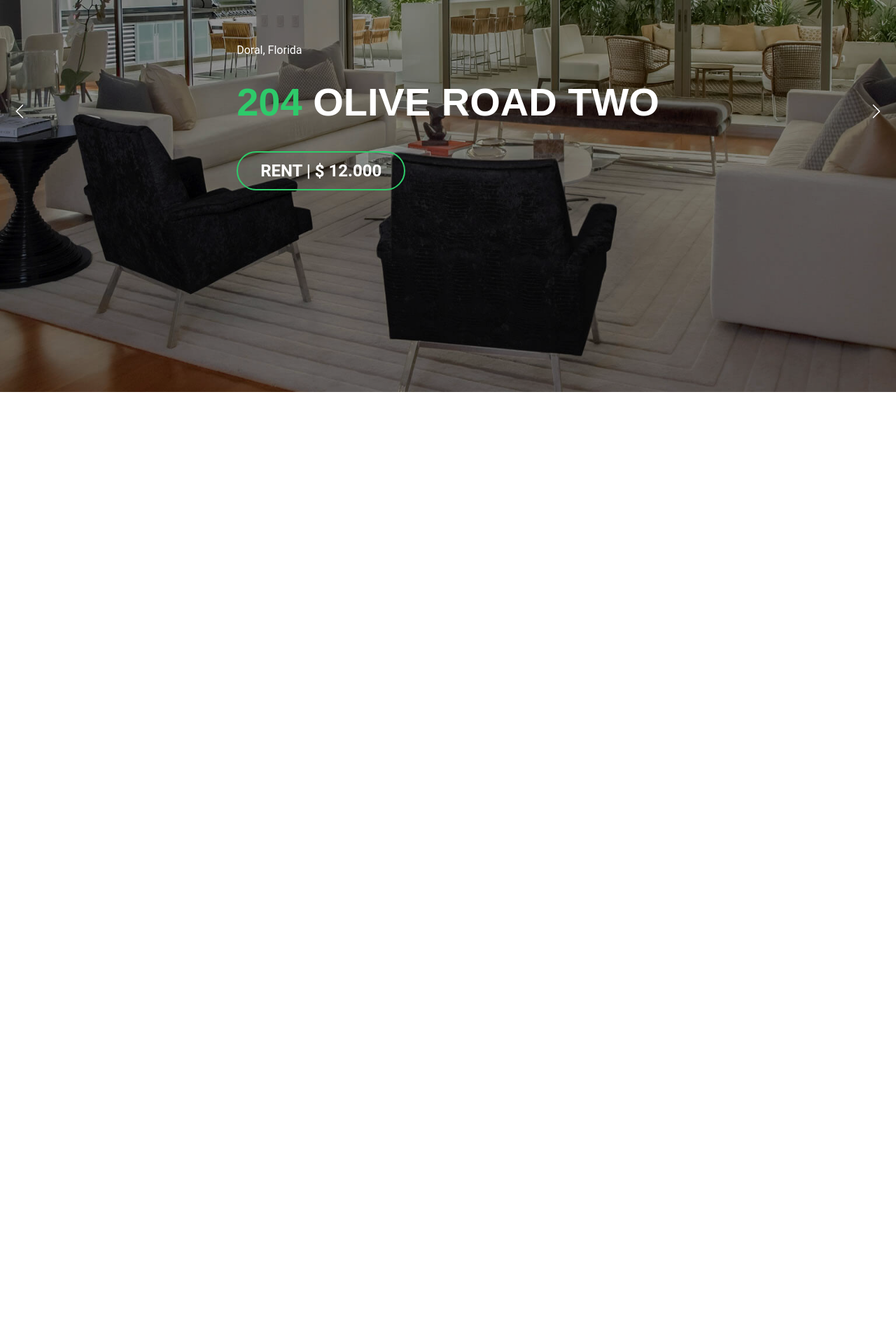
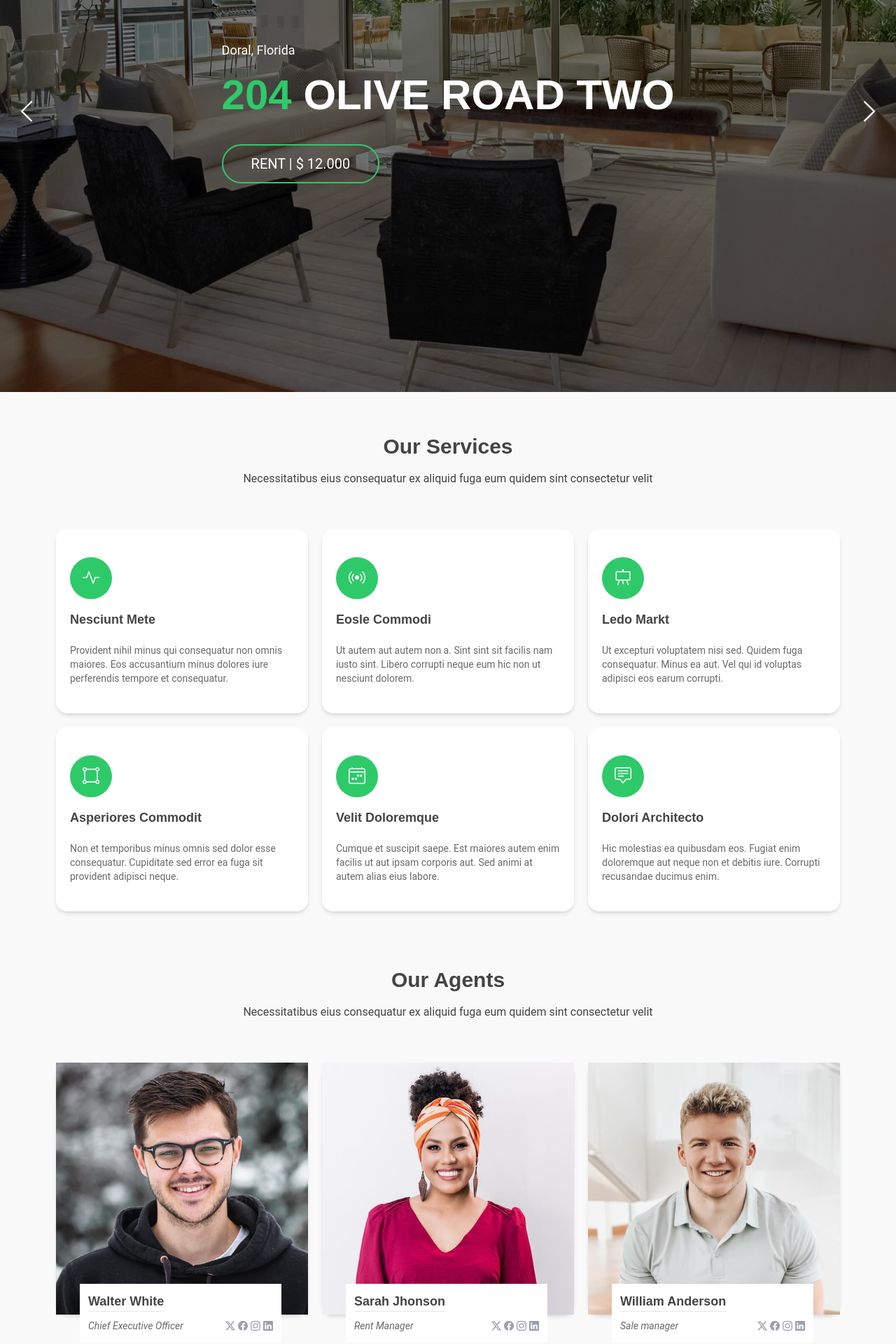
Before and after one commit to AadilNuhu/EstateAgency, an Angular app: page / in a window 1280 px wide. Shown: the part 240-2160 px from the top of the page at 70% size. Before the commit the page ends 800 px from the top, so only its background shows below. Built offline with nearby package versions, Linux system fonts and the light colour scheme.

Commit message:
Added home page

```diff
--- a/src/app/features/pages/home-page/home-page.html
+++ b/src/app/features/pages/home-page/home-page.html
@@ -1,52 +1,143 @@
 <div>
     <app-navbar></app-navbar>
-    <!-- Hero Section -->
+
     <section class="relative h-screen overflow-hidden">
 
-        <div class="overflow-hidden w-full h-screen">
-            <div class="flex w-full transition-transform duration-700 ease-in h-full"
-                [style.transform]="'translateX(-' + (currentIndex * 100) + '%)'">
-                @for(img of carouselImages; track img){
-                <img [src]="img" alt="" class="min-w-full h-screen object-cover">
-                }
+
+        <!-- Carousel -->
+        <div class="flex h-full transition-transform duration-700 ease-in-out"
+            [style.transform]="'translateX(-' + (currentIndex * 100) + '%)'">
+
+            @for (item of carouselItems; track $index) {
+
+            <div class="relative min-w-full h-screen">
+
+                <!-- Background Image -->
+                <img [src]="item.image" alt="{{ item.streetNumber + ' ' + item.streetName }}"
+                    title="{{ item.streetNumber + ' ' + item.streetName }}"
+                    class="absolute inset-0 w-full h-full object-cover object-center">
+
+                <!-- Overlay -->
+                <div class="absolute inset-0 bg-black/50 flex items-center justify-center">
+
+                    <div class="px-15">
+
+                        <p class="text-white mb-5 text-lg">
+                            Doral, Florida
+                        </p>
+
+                        <h2 class="text-surface uppercase font-black text-[26px] md:text-6xl mb-15 md:mb-10">
+
+                            <span class="text-accent">
+                                {{ item.streetNumber }}
+                            </span>
+
+                            {{ item.streetName }}
+
+                        </h2>
+
+                        <a routerLink="/"
+                            class="inline-block border-2 border-accent rounded-full px-10 py-3 text-xl uppercase text-white transition-all duration-300 hover:bg-accent/70 hover:border-accent">
+
+                            {{ item.amount }}
+
+                        </a>
+
+                    </div>
+
+                </div>
 
             </div>
 
+            }
+
         </div>
 
-        <div
-            class="absolute w-screen h-screen bg-black/40 top-0 left-0 right-0 z-50 flex  items-center justify-center flex-col">
-            <button (click)="next()" class="text-surface border-0  absolute left-4 cursor-pointer">
-                <i class="bi bi-chevron-left text-surface text-2xl "></i>
-            </button>
-            <div>
-                <p class="text-white mb-5">Doral, Florida</p>
-                <h2 class="text-[32px] md:text-[56px] font-extrabold md:font-black text-surface uppercase mb-10"><span
-                        class="text-accent">204</span>
-                    Olive
-                    Road Two</h2>
-                <a routerLink="/"
-                    class="border-2 text-2xl uppercase text-surface font-bold border-accent px-8 py-3 rounded-full">rent
-                    | $
-                    12.000</a>
+        <!-- Previous -->
+        <button type="button" (click)="prev()" aria-label="Previous slide"
+            class="absolute left-5 top-1/2 -translate-y-1/2 z-50 text-white hover:text-accent transition">
 
-            </div>
-            <button (click)="prev()" class="text-surface border-0 absolute right-4 cursor-pointer">
-                <i class="bi bi-chevron-right text-surface text-2xl "></i>
+            <i class="bi bi-chevron-left text-4xl"></i>
+
+        </button>
+
+        <!-- Next -->
+        <button type="button" (click)="next()" aria-label="Next slide"
+            class="absolute right-5 top-1/2 -translate-y-1/2 z-50 text-white hover:text-accent transition">
+
+            <i class="bi bi-chevron-right text-4xl"></i>
+
+        </button>
+
+        <!-- Indicators -->
+        <div class="absolute bottom-10 left-1/2 -translate-x-1/2 z-50 flex gap-2">
+
+            @for (item of carouselItems; track $index) {
+
+            <button type="button" (click)="change($index)" [attr.aria-label]="'Go to slide ' + ($index + 1)"
+                class="h-1.5 rounded-full transition-all duration-300" [class.bg-accent]="currentIndex === $index"
+                [class.w-10]="currentIndex === $index" [class.bg-white]="currentIndex !== $index"
+                [class.w-6]="currentIndex !== $index">
+
             </button>
 
+            }
+
         </div>
-        <div class="flex  space-x-1 absolute bottom-10 left-1/2 -translate-x-1/2 z-50 transition-all duration-300">
-            @for(img of carouselImages; track img){
-            <div (click)="change($index)" class="h-1.5  cursor-pointer bg-gray-400"
-                [class.bg-green-400]="currentIndex === $index" [class.bg-white]="currentIndex !== $index"
-                [class.w-10]="currentIndex === $index" [class.w-6]="currentIndex !== $index">
-            </div>
-            }
-        </div>
+
 
 
 
     </section>
 
+    <!-- Our Services Section-->
+    <section class="my-15 px-4 md:px-20 w-full">
+        <h2 class="text-center font-bold text-3xl mb-4">Our Services</h2>
+        <p class="text-center">Necessitatibus eius consequatur ex aliquid fuga eum quidem sint consectetur velit</p>
+        <div class="grid grid-cols-1 md:grid-cols-3 gap-5 mt-15 w-full">
+            @for(item of serviceCardItems; track item.title){
+            <a routerLink="/"
+                class="bg-white rounded-2xl shadow-md px-5 py-10 cursor-pointer transition-all duration-500 hover:-translate-y-1.25">
+
+                <div class="bg-accent rounded-full h-15 w-15 flex items-center justify-center">
+                    <i class="text-surface text-2xl" [class]="item.icon"></i>
+                </div>
+                <h3 class="text-[18px] mt-4 font-bold mb-5">{{item.title}}</h3>
+                <p class="text-sm text-default/80 ">{{item.text }}</p>
+
+            </a>
+            }
+
+        </div>
+    </section>
+    <!-- Our Gent Section-->
+    <section class="my-20 px-4 md:px-20 w-full">
+        <h2 class="text-center font-bold text-3xl mb-4">Our Agents</h2>
+        <p class="text-center">Necessitatibus eius consequatur ex aliquid fuga eum quidem sint consectetur velit</p>
+        <div class="grid grid-cols-1 md:grid-cols-3 gap-5 mt-15">
+            @for(item of agents; track item.name){
+            <div class="bg-white rounded-2xl shadow-md transition-all duration-500 hover:-translate-y-1.25 relative">
+
+                <img [src]="item.imgUrl" alt="">
+                <div class="absolute -bottom-10 bg-white w-[80%] left-8.5 p-3">
+                    <h4 class="text-[18px]  font-bold border-b border-gray-200 w-fit mb-2">{{item.name}}</h4>
+                    <div class="flex items-center justify-between">
+                        <p class="text-sm text-default/80 italic ">{{item.role }}</p>
+                        <div class="flex space-x-1">
+                            <a routerLink=""><i class="bi bi-twitter-x text-sm text-gray-400"></i></a>
+                            <a routerLink=""><i class="bi bi-facebook text-sm text-gray-400"></i></a>
+                            <a routerLink=""><i class="bi bi-instagram text-sm text-gray-400"></i></a>
+                            <a routerLink=""><i class="bi bi-linkedin text-sm text-gray-400"></i></a>
+                        </div>
+                    </div>
+                </div>
+
+            </div>
+            }
+
+        </div>
+    </section>
+
+    <app-footer></app-footer>
+
 </div>
--- a/src/app/features/pages/home-page/home-page.ts
+++ b/src/app/features/pages/home-page/home-page.ts
@@ -1,46 +1,110 @@
-import { Component, OnDestroy, OnInit } from '@angular/core';
+import { ChangeDetectorRef, Component, NgZone, OnDestroy, OnInit } from '@angular/core';
 import { RouterLink } from '@angular/router';
 
+import { NgClass } from '@angular/common';
+import { interval, Subscription } from 'rxjs';
+import { Footer } from '../../../components/footer/footer';
 import { Navbar } from '../../../components/navbar/navbar';
 
 @Component({
   selector: 'app-home-page',
-  imports: [Navbar, RouterLink],
+  imports: [Navbar, RouterLink, Footer, NgClass],
   templateUrl: './home-page.html',
   styleUrl: './home-page.css',
 })
 export class HomePage implements OnInit, OnDestroy {
-  carouselImages = [
-    'assets/hero-carousel-1.jpg',
-    'assets/hero-carousel-2.jpg',
-    'assets/hero-carousel-3.jpg',
+  //
+  private sub?: Subscription;
+
+  carouselItems = [
+    {
+      image: 'assets/hero-carousel-1.jpg',
+      streetName: 'Olive Road Two',
+      streetNumber: 204,
+      amount: 'rent | $ 12.000',
+    },
+    {
+      image: 'assets/hero-carousel-2.jpg',
+      streetName: 'Venda Road Five',
+      streetNumber: 247,
+      amount: 'sale | $ 356.000',
+    },
+    {
+      image: 'assets/hero-carousel-3.jpg',
+      streetName: 'Vitra Road three',
+      streetNumber: 247,
+      amount: 'rent | $ 3.000',
+    },
   ];
 
   currentIndex = 0;
+  constructor(
+    private zone: NgZone,
+    private cdr: ChangeDetectorRef,
+  ) {}
 
-  private internalId?: ReturnType<typeof setInterval>;
+  ngOnInit() {
+    this.sub = interval(6000).subscribe(() => {
+      this.zone.run(() => {
+        this.next();
+        this.cdr.markForCheck();
+      });
+    });
+  }
+
+  ngOnDestroy() {
+    this.sub?.unsubscribe();
+  }
 
   next() {
-    this.currentIndex = (this.currentIndex + 1) % this.carouselImages.length;
+    this.currentIndex = (this.currentIndex + 1) % this.carouselItems.length;
   }
 
   prev() {
     this.currentIndex =
-      (this.currentIndex - 1 + this.carouselImages.length) % this.carouselImages.length;
-    console.log(this.currentIndex);
+      (this.currentIndex - 1 + this.carouselItems.length) % this.carouselItems.length;
   }
 
   change(index: number) {
     this.currentIndex = index;
   }
 
-  ngOnInit() {
-    setInterval(() => {
-      this.next();
-    }, 4000);
-  }
+  serviceCardItems = [
+    {
+      icon: 'bi bi-activity',
+      title: 'Nesciunt Mete',
+      text: 'Provident nihil minus qui consequatur non omnis maiores. Eos accusantium minus dolores iure perferendis tempore et consequatur.',
+    },
+    {
+      icon: 'bi bi-broadcast',
+      title: 'Eosle Commodi',
+      text: 'Ut autem aut autem non a. Sint sint sit facilis nam iusto sint. Libero corrupti neque eum hic non ut nesciunt dolorem.',
+    },
+    {
+      icon: 'bi bi-easel',
+      title: 'Ledo Markt',
+      text: 'Ut excepturi voluptatem nisi sed. Quidem fuga consequatur. Minus ea aut. Vel qui id voluptas adipisci eos earum corrupti.',
+    },
+    {
+      icon: 'bi bi-bounding-box-circles',
+      title: 'Asperiores Commodit',
+      text: 'Non et temporibus minus omnis sed dolor esse consequatur. Cupiditate sed error ea fuga sit provident adipisci neque.',
+    },
+    {
+      icon: 'bi bi-calendar4-week',
+      title: 'Velit Doloremque',
+      text: 'Cumque et suscipit saepe. Est maiores autem enim facilis ut aut ipsam corporis aut. Sed animi at autem alias eius labore.',
+    },
+    {
+      icon: 'bi bi-chat-square-text',
+      title: 'Dolori Architecto',
+      text: 'Hic molestias ea quibusdam eos. Fugiat enim doloremque aut neque non et debitis iure. Corrupti recusandae ducimus enim.',
+    },
+  ];
 
-  ngOnDestroy() {
-    clearInterval(this.internalId);
-  }
+  agents = [
+    { name: 'Walter White', imgUrl: 'assets/team-1.jpg', role: 'Chief Executive Officer' },
+    { name: 'Sarah Jhonson', imgUrl: 'assets/team-2.jpg', role: 'Rent Manager' },
+    { name: 'William Anderson', imgUrl: 'assets/team-3.jpg', role: 'Sale manager' },
+  ];
 }
--- a/src/styles.css
+++ b/src/styles.css
@@ -4,7 +4,7 @@
 @import 'bootstrap-icons/font/bootstrap-icons.css';
 
 @theme {
-  --color-background: #ffffff;
+  --color-background: #f9f9f9;
   --color-default: #444444;
   --color-heading: #1b1b1b;
   --color-accent: #2eca6a;
@@ -20,18 +20,6 @@
   --color-nav-dropdown-hover: #2eca6a;
 }
 
-/* .light-background {
-  --color-background: #f9f9f9;
-  --color-surface: #ffffff;
-}
-
-.dark-background {
-  --color-background: #060606;
-  --color-default: #ffffff;
-  --color-heading: #ffffff;
-  --color-surface: #252525;
-  --color-contrast: #ffffff;
-} */
 :root {
   scroll-behavior: smooth;
 }
```
